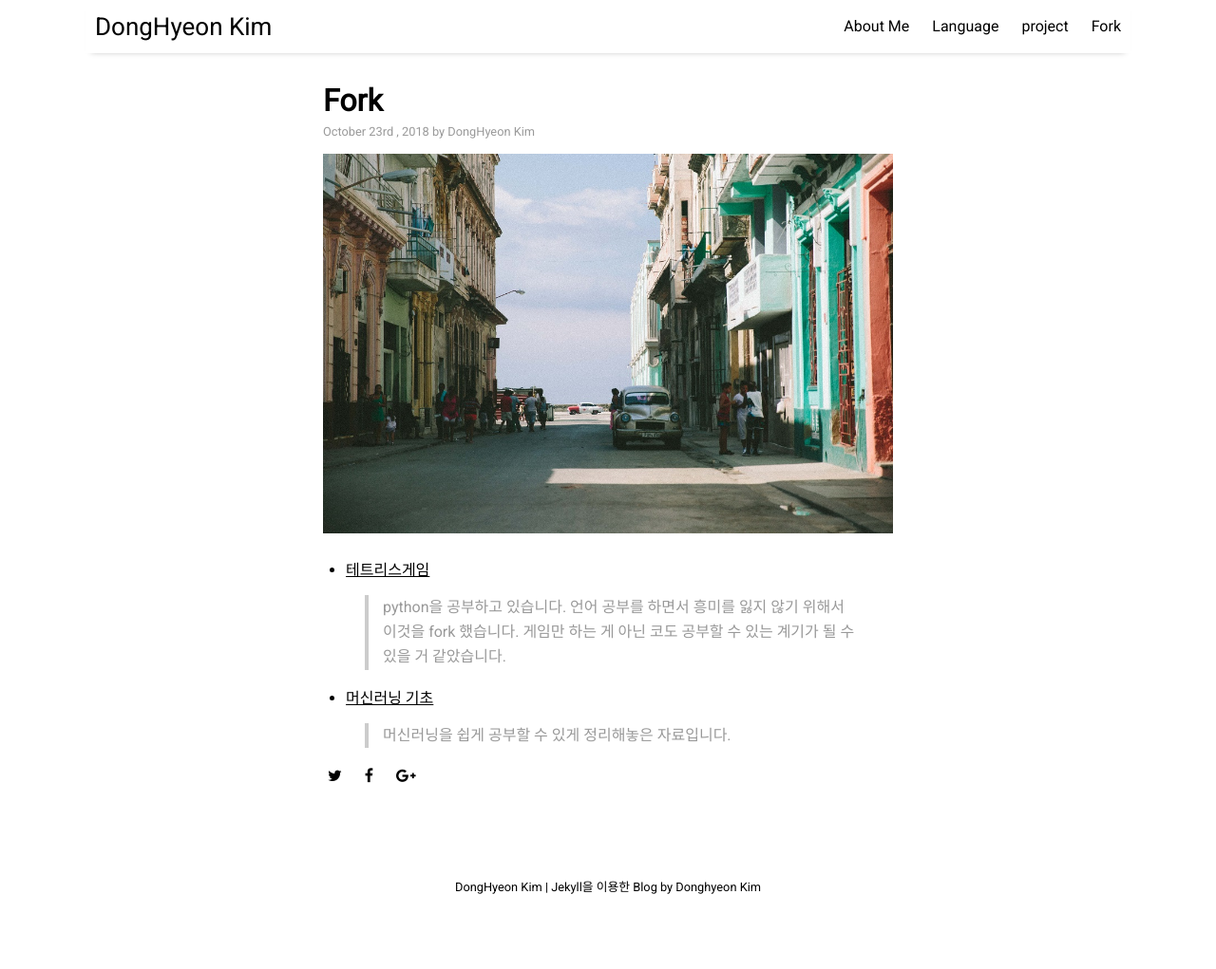
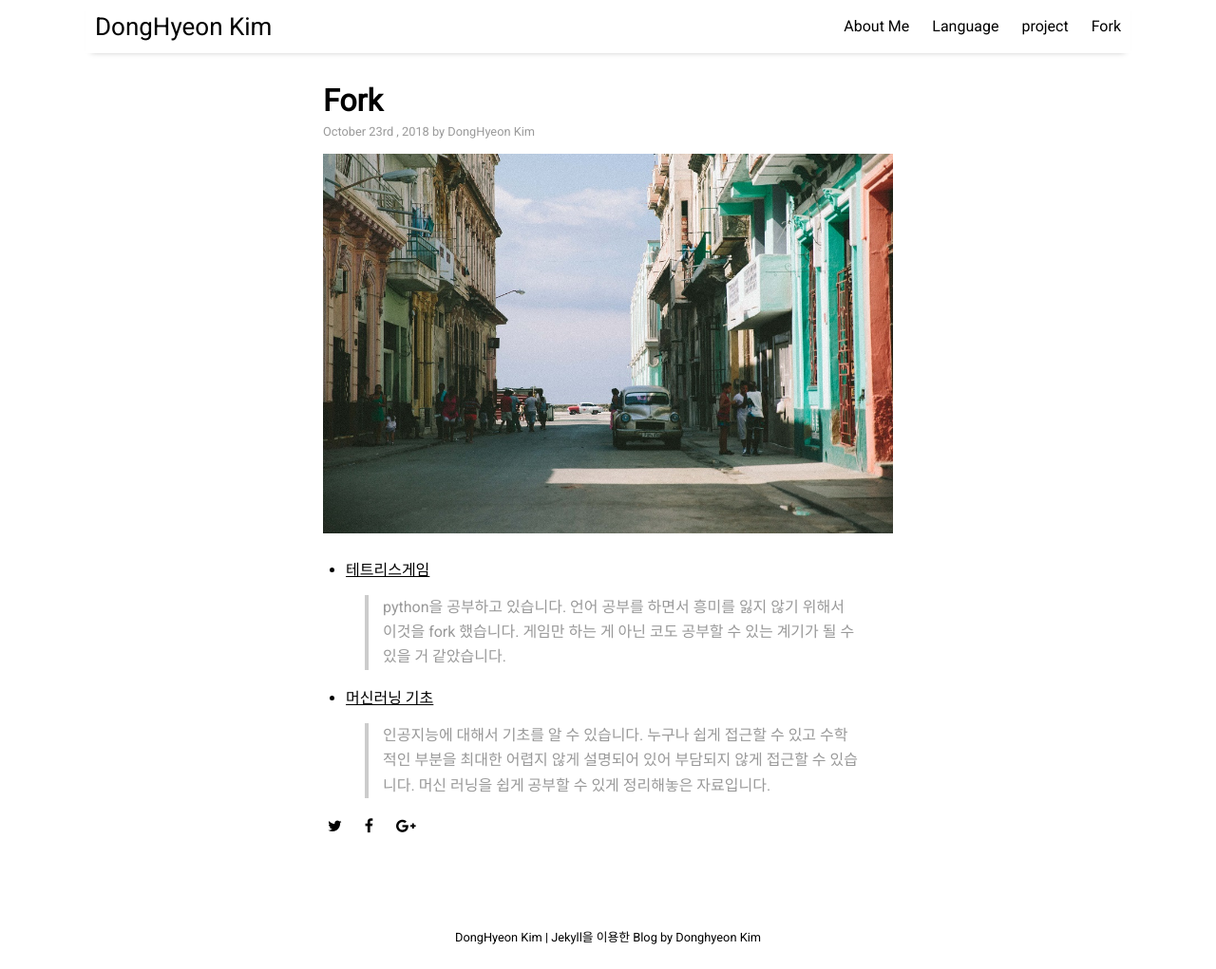
Before and after one commit to xddongx/xddongx.github.io, a Jekyll site: the page built from _posts/2018-10-23-fork.md, in a window 1280 px wide and 1021 px high. Shown: the whole window at 95% size. Built offline with Jekyll 4.4.1, drawn with Linux system fonts in a browser that asks for light colours; nearby versions of some CDN libraries.

Commit message:
Update 2018-10-23-fork.md

```diff
--- a/_posts/2018-10-23-fork.md
+++ b/_posts/2018-10-23-fork.md
@@ -10,4 +10,4 @@ image: cuba-3.jpg
 * [테트리스게임](https://github.com/xddongx/python-tetris.git)
   > python을 공부하고 있습니다. 언어 공부를 하면서 흥미를 잃지 않기 위해서 이것을 fork 했습니다. 게임만 하는 게 아닌 코도 공부할 수 있는 계기가 될 수 있을 거 같았습니다.
 * [머신러닝 기초](https://github.com/xddongx/mllecture.git)
-  > 머신러닝을 쉽게 공부할 수 있게 정리해놓은 자료입니다.
+  > 인공지능에 대해서 기초를 알 수 있습니다. 누구나 쉽게 접근할 수 있고 수학적인 부분을 최대한 어렵지 않게 설명되어 있어 부담되지 않게 접근할 수 있습니다. 머신 러닝을 쉽게 공부할 수 있게 정리해놓은 자료입니다.
```
